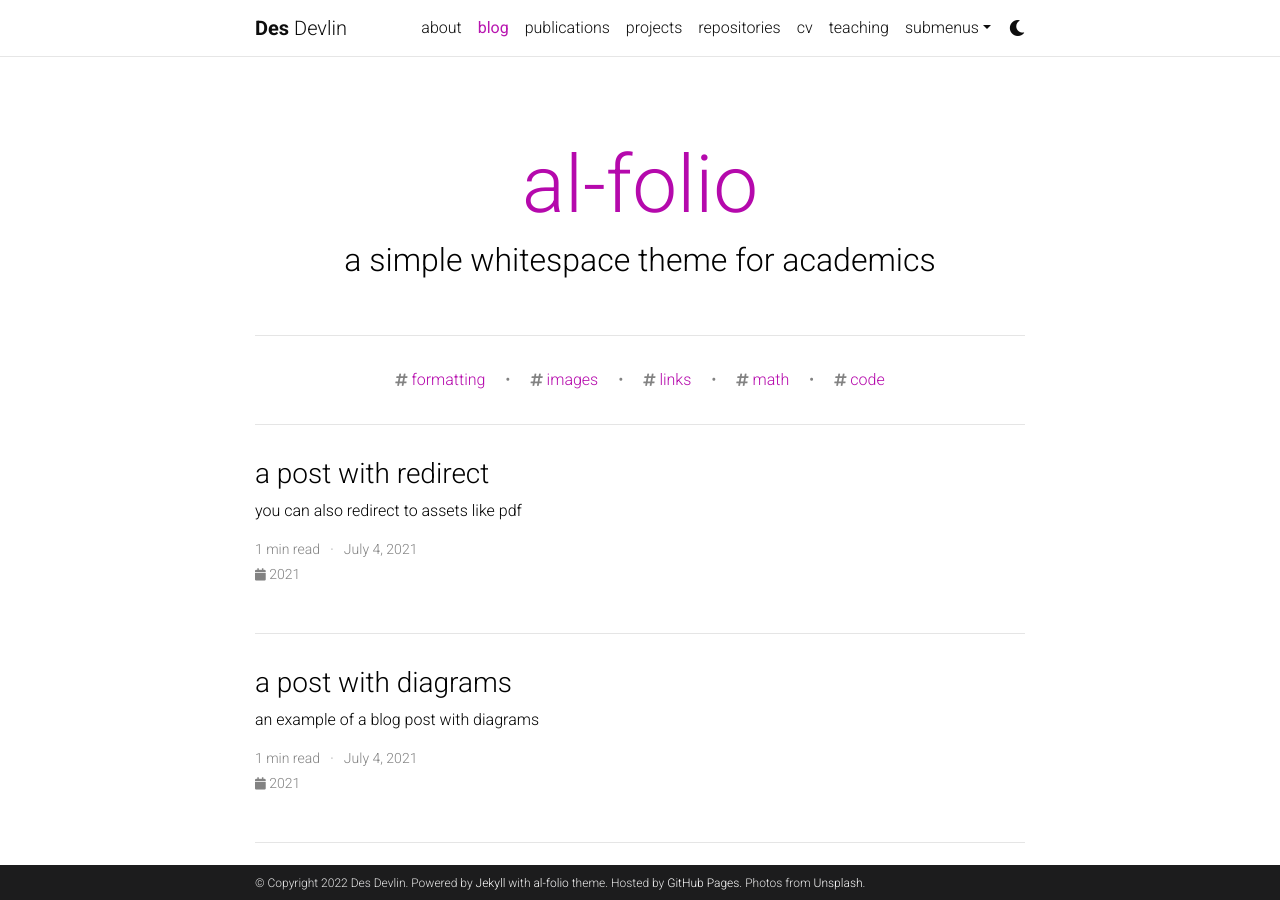
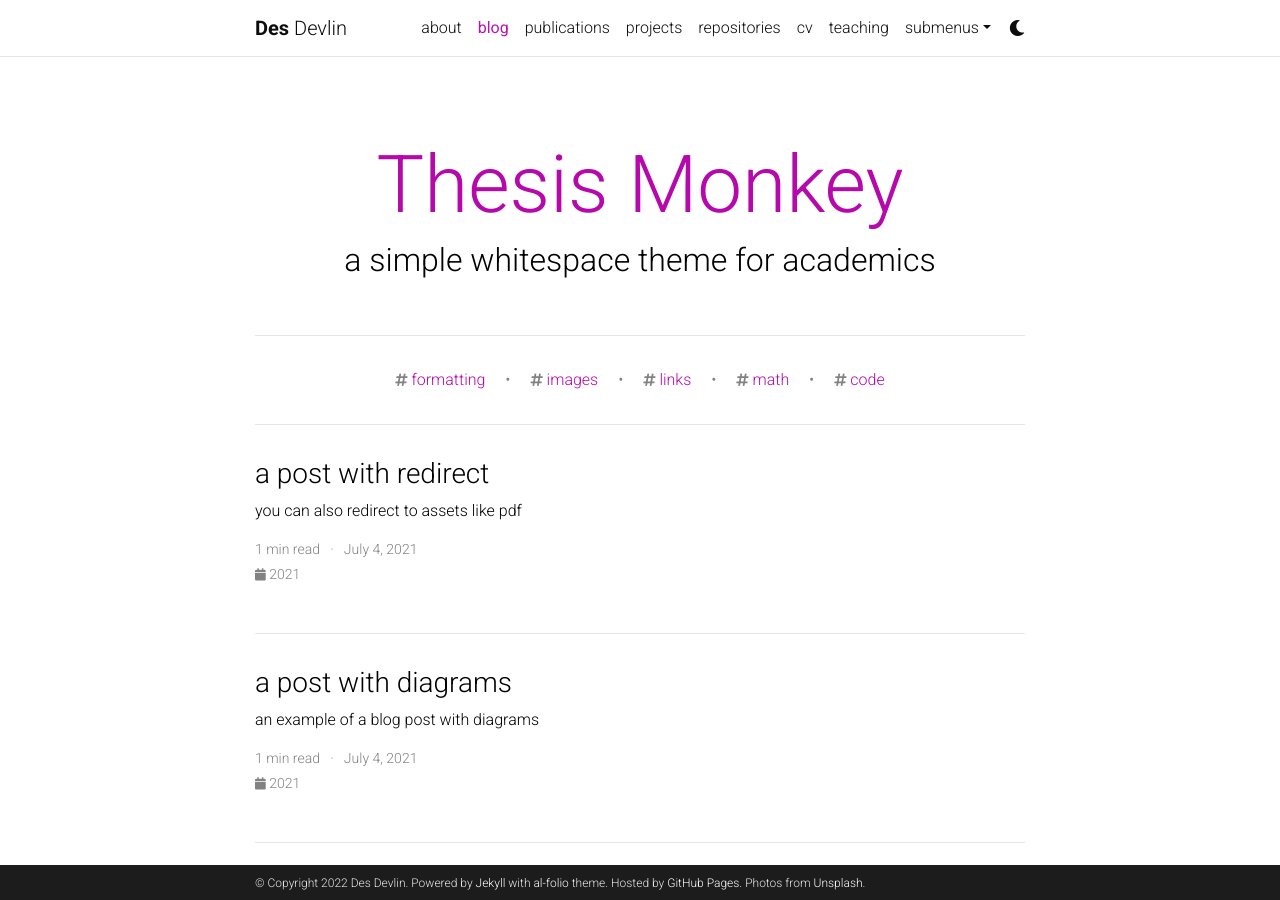
Before and after one commit to desmodev/desmodev.github.io, a Jekyll site: the page built from blog/index.html, in a window 1280 px wide and 900 px high. Built offline with Jekyll 4.4.1, drawn with Linux system fonts in a browser that asks for light colours; the list of posts is cut into pages by our own code; comment, search, counter and statistics services are not loaded; a style sheet for code colours, icons or effects is not loaded; some of the changed lines change nothing that is shown.

Commit message:
Update _config.yml
Updates: rss.icon from true to false. blog_name from al-folio to Thesis Monkey; permalink from news to articles

```diff
--- a/_config.yml
+++ b/_config.yml
@@ -41,7 +41,7 @@ repo_theme_dark: dark           # https://github.com/anuraghazra/github-readme-s
 # will use title and url fields
 # Take a look to https://github.com/jekyll/jekyll-feed for more customization
 
-rss_icon: true
+rss_icon: false
 
 # -----------------------------------------------------------------------------
 # Layout
@@ -113,7 +113,7 @@ bing_site_verification:  # out your bing-site-verification ID (Bing Webmaster)
 # Blog
 # -----------------------------------------------------------------------------
 
-blog_name: al-folio # blog_name will be displayed in your blog page
+blog_name: Thesis Monkey # blog_name will be displayed in your blog page
 blog_nav_title: blog # your blog must have a title for it to be displayed in the nav bar
 blog_description: a simple whitespace theme for academics
 permalink: /blog/:year/:title/
@@ -142,7 +142,7 @@ collections:
     defaults:
       layout: post
     output: true
-    permalink: /news/:path/
+    permalink: /articles/:path/
   projects:
     output: true
     permalink: /projects/:path/
```
